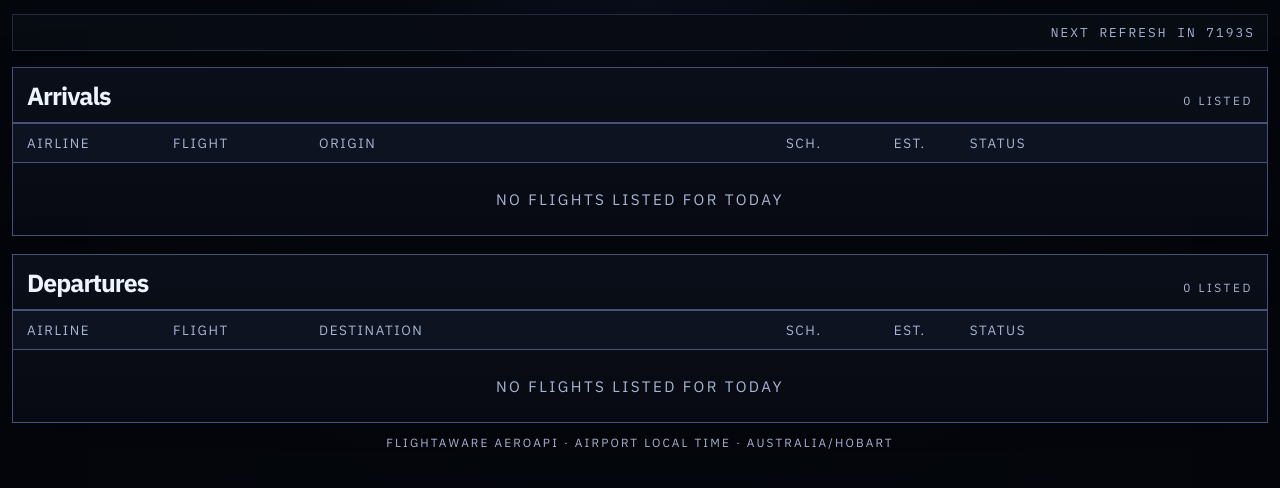
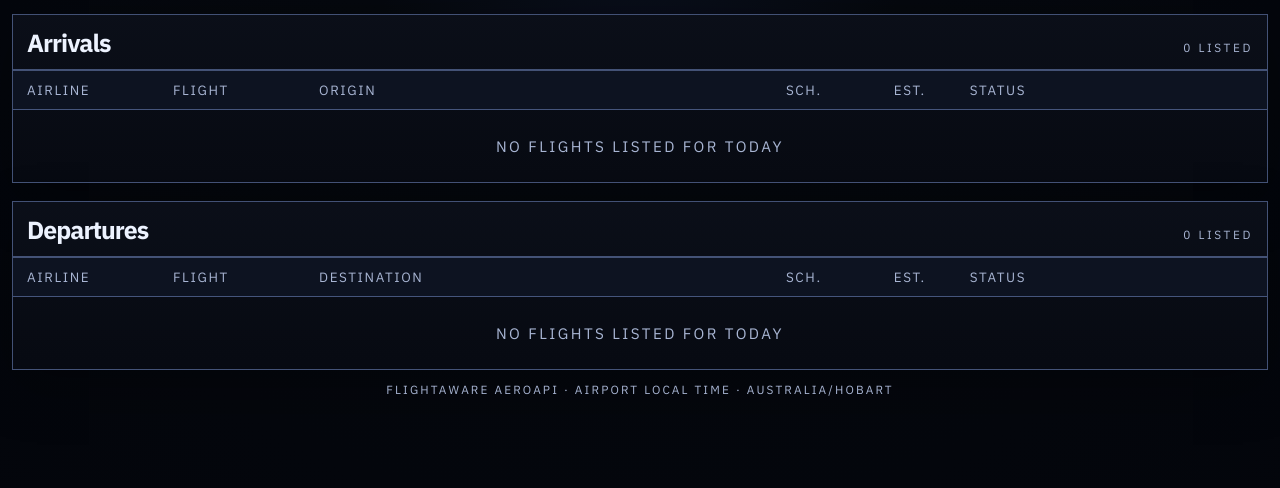
Before and after one commit to Elpho910/FR_Dashboard, a Flask app: page / in a window 1280 px wide. Shown: the part 121-609 px from the top of the page. Run offline with Flask 3, Linux system fonts and the light colour scheme; data comes from the database, SQL or seed files in the repository; data that the repository does not hold is empty.

Commit message:
remove refresh time from public display ui

```diff
--- a/templates/index.html
+++ b/templates/index.html
@@ -106,29 +106,8 @@
       text-transform: uppercase;
     }
 
-    .status-strip {
+    .boards {
       margin-top: 14px;
-      padding: 9px 12px;
-      display: flex;
-      align-items: center;
-      justify-content: flex-end;
-      gap: 12px;
-      border: 1px solid var(--line-soft);
-      background: rgba(8, 12, 20, 0.88);
-      color: var(--muted);
-      font-size: 0.8rem;
-      letter-spacing: 0.16em;
-      text-transform: uppercase;
-    }
-
-    .status-strip span:last-child {
-      font-family: 'IBM Plex Mono', monospace;
-      text-align: right;
-      white-space: nowrap;
-    }
-
-    .boards {
-      margin-top: 16px;
       display: grid;
       gap: 18px;
     }
@@ -315,10 +294,6 @@
         text-align: left;
       }
 
-      .status-strip {
-        flex-direction: column;
-        align-items: flex-start;
-      }
     }
   </style>
 </head>
@@ -337,10 +312,6 @@
         <div class="dateline" id="dateline">---</div>
       </div>
     </header>
-
-    <div class="status-strip">
-      <span id="refresh-countdown"></span>
-    </div>
 
     <main class="boards">
       <section class="board-panel">
@@ -464,7 +435,6 @@
       const windowOpen = isWithinRefreshWindow();
       if (!windowOpen) {
         if (wasWindowOpen !== false) countdown = REFRESH_INTERVAL;
-        document.getElementById('refresh-countdown').textContent = `Auto-refresh resumes at ${REFRESH_WINDOW_START}`;
         wasWindowOpen = false;
         return;
       }
@@ -480,7 +450,6 @@
         loadFlights();
         countdown = REFRESH_INTERVAL;
       }
-      document.getElementById('refresh-countdown').textContent = `Next refresh in ${countdown}s`;
     }
     tickCountdown();
     setInterval(tickCountdown, 1000);
@@ -617,7 +586,7 @@
         document.getElementById('arrivals-count').textContent = `${inbound.length} listed`;
         document.getElementById('departures-count').textContent = `${outbound.length} listed`;
       } catch (err) {
-        document.getElementById('refresh-countdown').textContent = `Error: ${err.message}`;
+        console.error('Failed to load flights', err);
       }
     }
 
```
